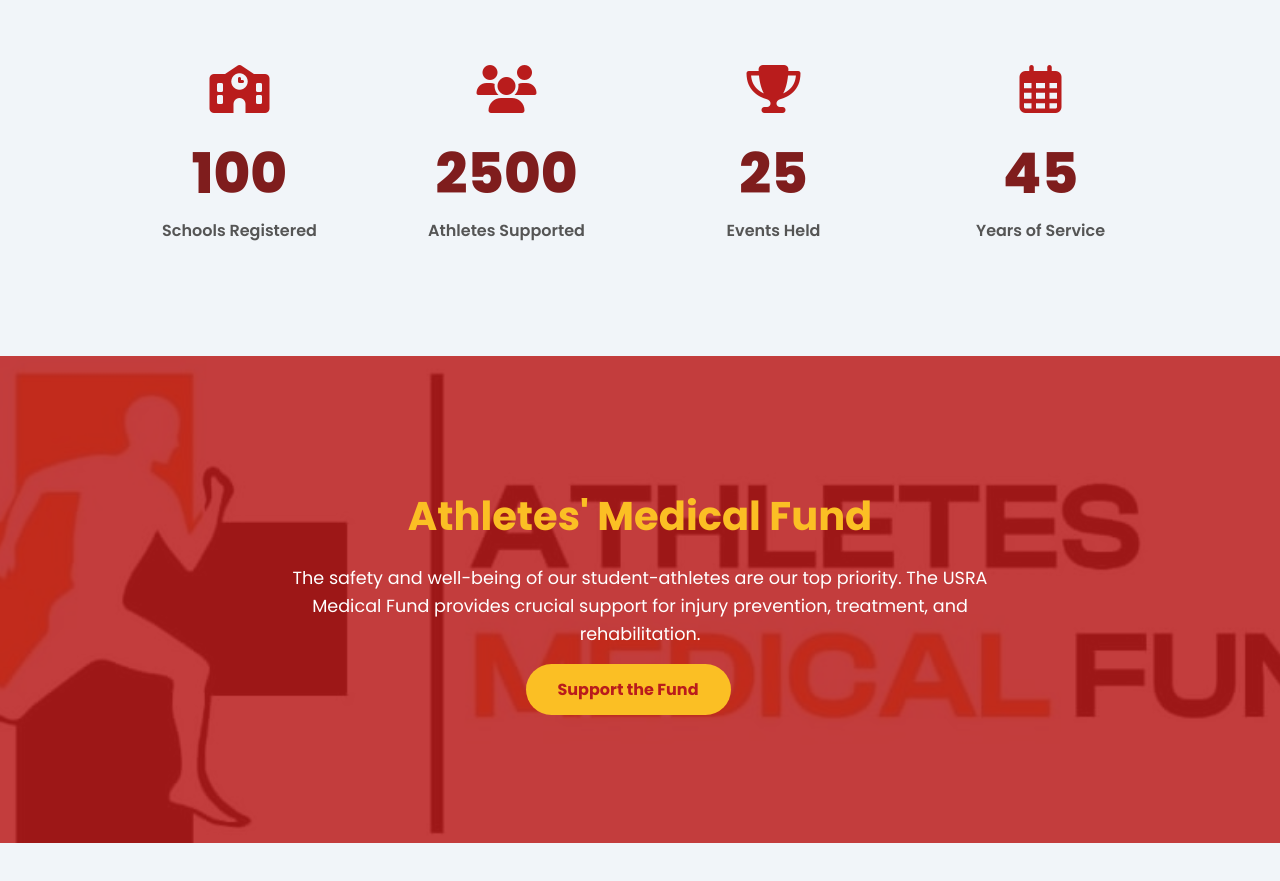
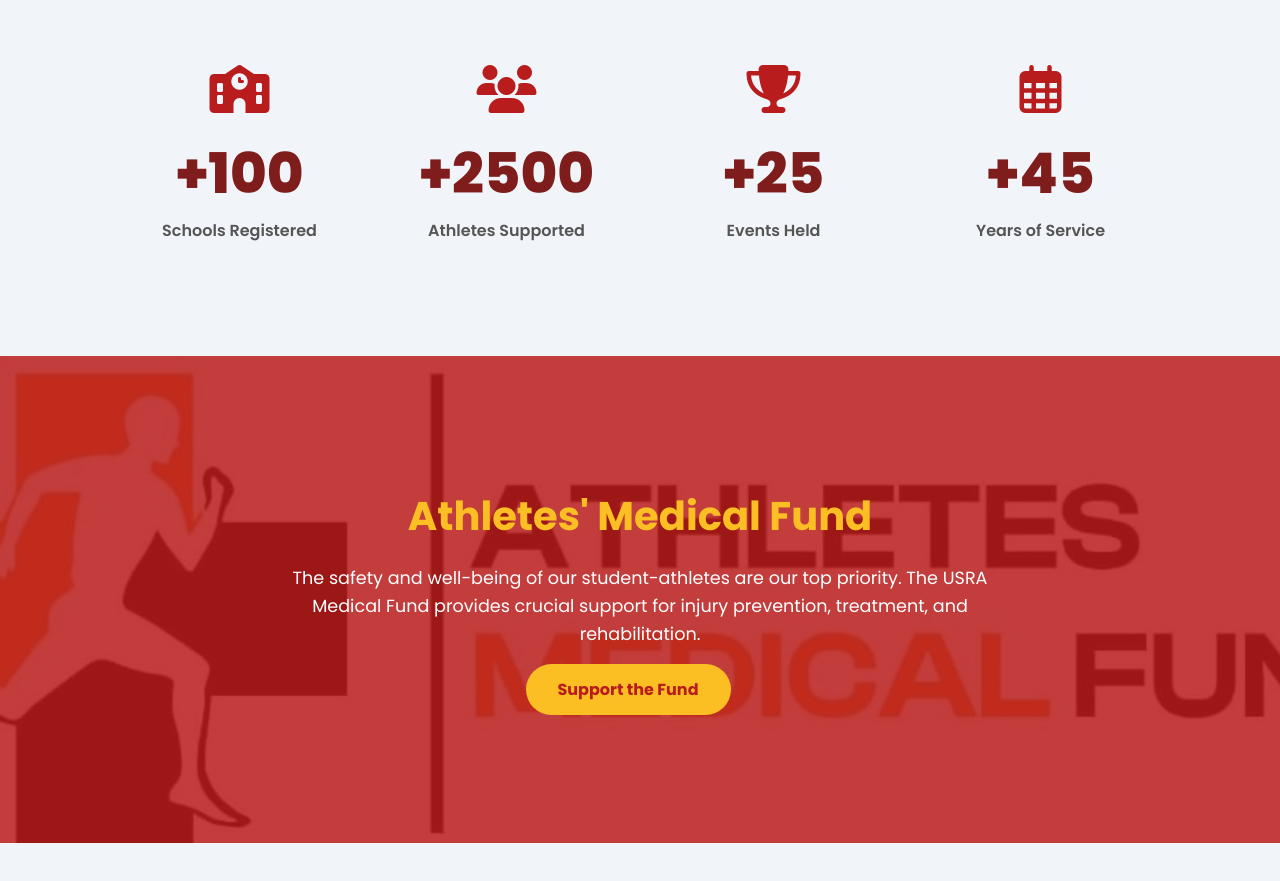
Before and after one commit to VictorBagz/usra101, a website: page index.html in a window 1280 px wide. Shown: the part 3760-4641 px from the top of the page. Drawn offline with nearby package versions, Linux system fonts and the light colour scheme; no server answers; files whose address does not match are found by name.

Commit message:
modified

```diff
--- a/index.html
+++ b/index.html
@@ -49,15 +49,6 @@
             </a>
         </div>
 
-        <button class="hamburger" aria-label="Toggle menu" aria-expanded="false">
-            <span class="hamburger-line"></span>
-            <span class="hamburger-line"></span>
-            <span class="hamburger-line"></span>
-        </button>
-    </div>
-</header>
-
-<!-- Nav drawer — outside header so it has its own root stacking context -->
         <nav class="nav-menu" role="navigation" aria-label="Main navigation">
             <ul class="nav-links">
                 <li><a href="#home" class="nav-link">Home</a></li>
@@ -75,11 +66,20 @@
                     </ul>
                 </li>
             </ul>
+
             <div class="nav-actions">
                 <a href="signin.html" class="btn btn-outline-light">Sign In</a>
                 <a href="registration.html" class="btn btn-secondary">Register</a>
             </div>
         </nav>
+
+        <button class="hamburger" aria-label="Toggle menu" aria-expanded="false">
+            <span class="hamburger-line"></span>
+            <span class="hamburger-line"></span>
+            <span class="hamburger-line"></span>
+        </button>
+    </div>
+</header>
 
 <!-- Mobile menu backdrop -->
 <div class="nav-backdrop" aria-hidden="true"></div>
@@ -201,22 +201,22 @@ On behalf of the USRA Executive Committee, and on behalf of all our membership,
             <div class="container grid-4">
                 <div class="stat-item reveal">
                     <i class="fas fa-school"></i>
-                    <h3 class="counter" data-target="100">0</h3>
+                    <h3 class="counter" data-target="100">+0</h3>
                     <p>Schools Registered</p>
                 </div>
                 <div class="stat-item reveal">
                     <i class="fas fa-users"></i>
-                    <h3 class="counter" data-target="2500">0</h3>
+                    <h3 class="counter" data-target="2500">+0</h3>
                     <p>Athletes Supported</p>
                 </div>
                 <div class="stat-item reveal">
                     <i class="fas fa-trophy"></i>
-                    <h3 class="counter" data-target="25">0</h3>
+                    <h3 class="counter" data-target="25">+0</h3>
                     <p>Events Held</p>
                 </div>
                 <div class="stat-item reveal">
                     <i class="far fa-calendar-alt"></i>
-                    <h3 class="counter" data-target="45">0</h3>
+                    <h3 class="counter" data-target="45">+0</h3>
                     <p>Years of Service</p>
                 </div>
             </div>
--- a/script.js
+++ b/script.js
@@ -123,10 +123,10 @@ document.addEventListener("DOMContentLoaded", () => {
         const updateCount = () => {
           current += increment;
           if (current < target) {
-            counter.innerText = Math.ceil(current);
+            counter.innerText = '+' + Math.ceil(current);
             setTimeout(updateCount, 10);
           } else {
-            counter.innerText = target;
+            counter.innerText = '+' + target;
           }
         };
         updateCount();
```
Lines whose indentation alone changed are shown as unchanged.
